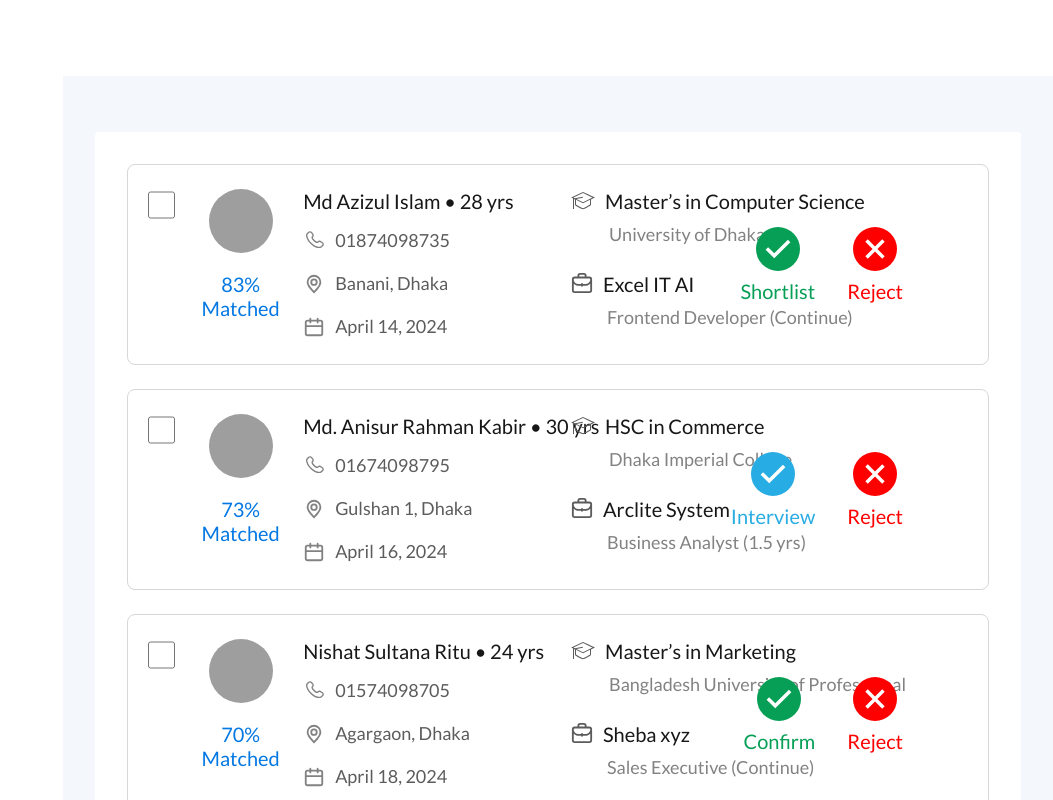
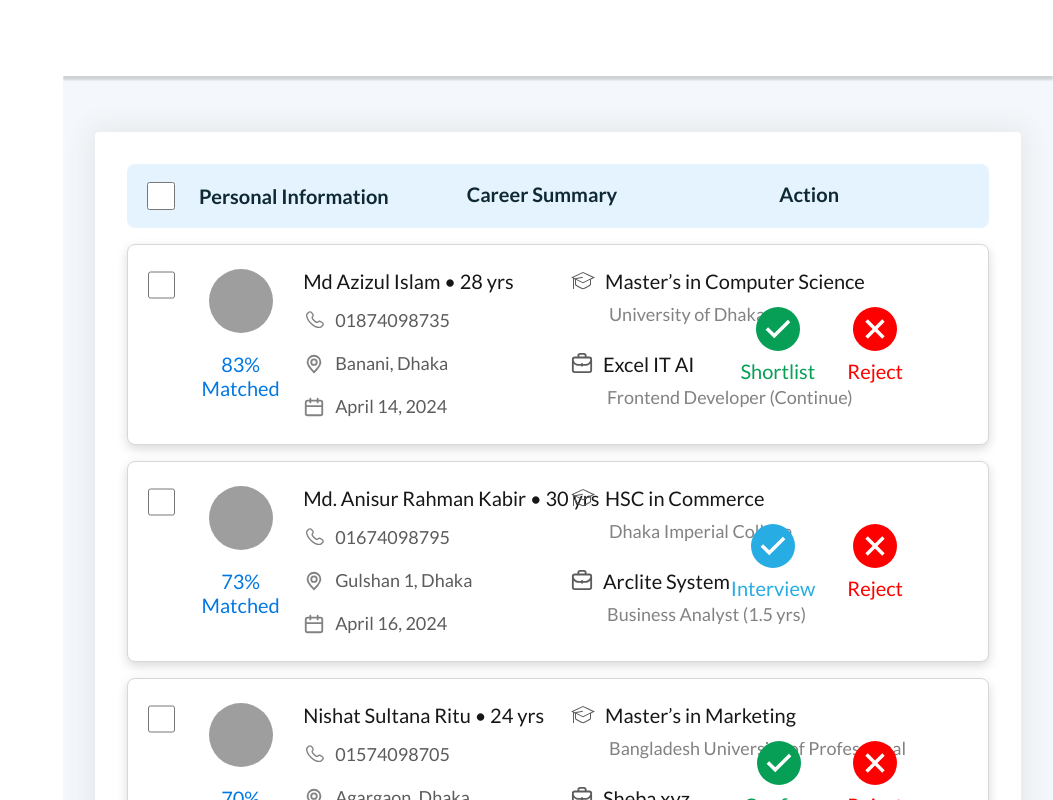
Before and after one commit to Zayed-Fahim/shomvob-assessment, a Next.js app: page /recruitment/job-posts in a window 1280 px wide. Shown: the whole page, without its empty margins (227-1280 px from the left). Built offline with nearby package versions, Linux system fonts and the light colour scheme; grey boxes are pictures that could not be loaded.

Commit message:
style(applicant-list-header): design applicant list header done
Signed-off-by: Zayed-Fahim <zayedfahim33.cse@gmail.com>

```diff
--- a/src/components/molecules/ApplicantCard.tsx
+++ b/src/components/molecules/ApplicantCard.tsx
@@ -17,7 +17,7 @@ export const ApplicantCard: React.FC<ICandidate> = ({
   actions
 }) => {
   return (
-    <div className="px-5 py-6 max-h-[228px] border border-[#d7d7d7] rounded-lg bg-white">
+    <div className="px-5 py-6 max-h-[228px] border border-[#d7d7d7] rounded-lg bg-white shadow-[0_4px_11px_0_rgba(0,0,0,0.15)]">
       <div className="grid grid-cols-3">
         {/* Left Section: Checkbox, Profile Image, and Basic Info */}
         <div className="flex">
--- /dev/null
+++ b/src/components/molecules/ApplicantListHeader.tsx
@@ -0,0 +1,20 @@
+import React from 'react';
+import { Input } from '@/components/atoms';
+
+export const ApplicantListHeader = () => {
+  return (
+    <div className="bg-[#E5F3FF] px-5 py-[18px] h-full w-full max-h-[68px] rounded-lg text-[#0F2934] leading-[120%] text-xl font-semibold">
+      <div className="grid grid-cols-3">
+        <div className="flex items-center gap-x-6">
+          <Input
+            type="checkbox"
+            className="w-7 h-7 border-2 border-[#d7d7d7] rounded-lg"
+          />
+          <p>Personal Information</p>
+        </div>
+        <p className="text-center pr-8">Career Summary</p>
+        <p className="text-end pr-[130px]">Action</p>
+      </div>
+    </div>
+  );
+};
--- a/src/components/molecules/index.ts
+++ b/src/components/molecules/index.ts
@@ -1 +1,2 @@
 export * from './ApplicantCard';
+export * from './ApplicantListHeader';
--- a/src/components/organisms/ApplicantList.tsx
+++ b/src/components/organisms/ApplicantList.tsx
@@ -1,14 +1,17 @@
 import { candidates } from '@/data/candidates';
-import { ApplicantCard } from '@/components/molecules';
+import { ApplicantCard, ApplicantListHeader } from '@/components/molecules';
 
 export const ApplicantList = () => {
   return (
-    <div className="max-w-[1544px] w-full p-8 bg-white drop-shadow-[0_0_27px_4px_rgba(228,231,234,1)] rounded flex flex-col gap-y-6 ">
-      {candidates.map((candidate) => (
-        <div key={candidate.id}>
-          <ApplicantCard {...candidate} />
-        </div>
-      ))}
+    <div className="max-w-[1544px] w-full p-8 bg-white shadow-[0_0_27px_4px_rgba(228,231,234,1)] rounded">
+      <div className="flex flex-col gap-y-4">
+        <ApplicantListHeader />
+        {candidates.map((candidate) => (
+          <div key={candidate.id} className="flex flex-col gap-y-6">
+            <ApplicantCard {...candidate} />
+          </div>
+        ))}
+      </div>
     </div>
   );
 };
--- a/src/components/organisms/Header.tsx
+++ b/src/components/organisms/Header.tsx
@@ -2,6 +2,6 @@ import React from 'react';
 
 export const Header = () => {
   return (
-    <div className="w-full h-[76px] bg-white drop-shadow-[0_4px_2px_0_rgba(0,0,0,0.15)] sticky top-0 left-0"></div>
+    <div className="w-full h-[76px] bg-white shadow-[0_4px_2px_0_rgba(0,0,0,0.15)] sticky top-0 left-0"></div>
   );
 };
```
